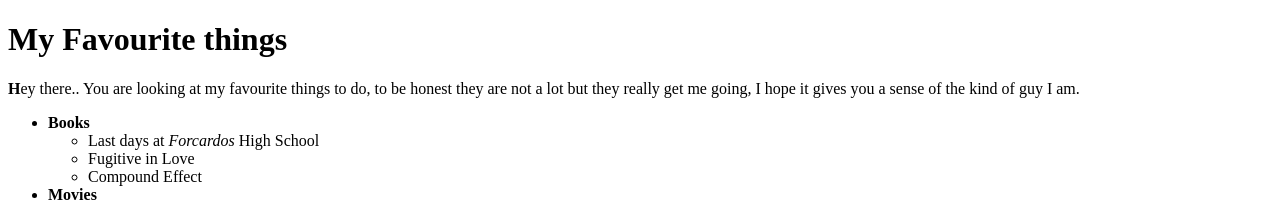
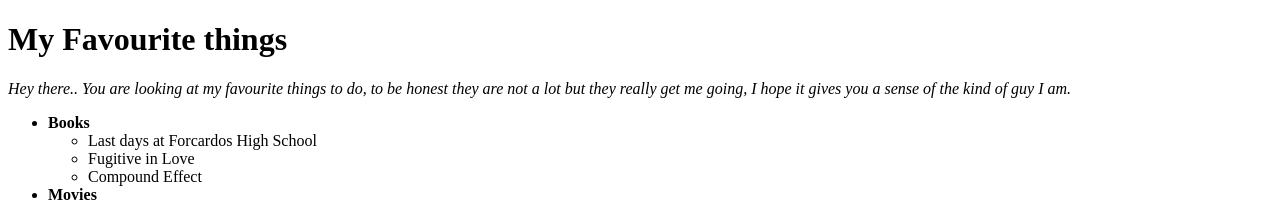
Before and after one commit to Emelzz/html-intro, a plain HTML site: page FavouriteThings.html in a window 1280 px wide. Shown: the top 202 px of the page. Drawn offline with Linux system fonts and the light colour scheme.

Commit message:
added an em element to the webpage

```diff
--- a/FavouriteThings.html
+++ b/FavouriteThings.html
@@ -9,15 +9,17 @@
     <!-- Chukwuemelie Nnadozie(WD), 9th June, 2025 -->
     <h1>My Favourite things</h1>
     <p>
-      <strong>H</strong>ey there.. You are looking at my favourite things to do,
-      to be honest they are not a lot but they really get me going, I hope it
-      gives you a sense of the kind of guy I am.
+      <em>
+        Hey there.. You are looking at my favourite things to do, to be honest
+        they are not a lot but they really get me going, I hope it gives you a
+        sense of the kind of guy I am.
+      </em>
     </p>
     <ul>
       <li>
         <strong>Books</strong>
         <ul>
-          <li>Last days at <em>Forcardos </em>High School</li>
+          <li>Last days at Forcardos High School</li>
           <li>Fugitive in Love</li>
           <li>Compound Effect</li>
         </ul>
```
